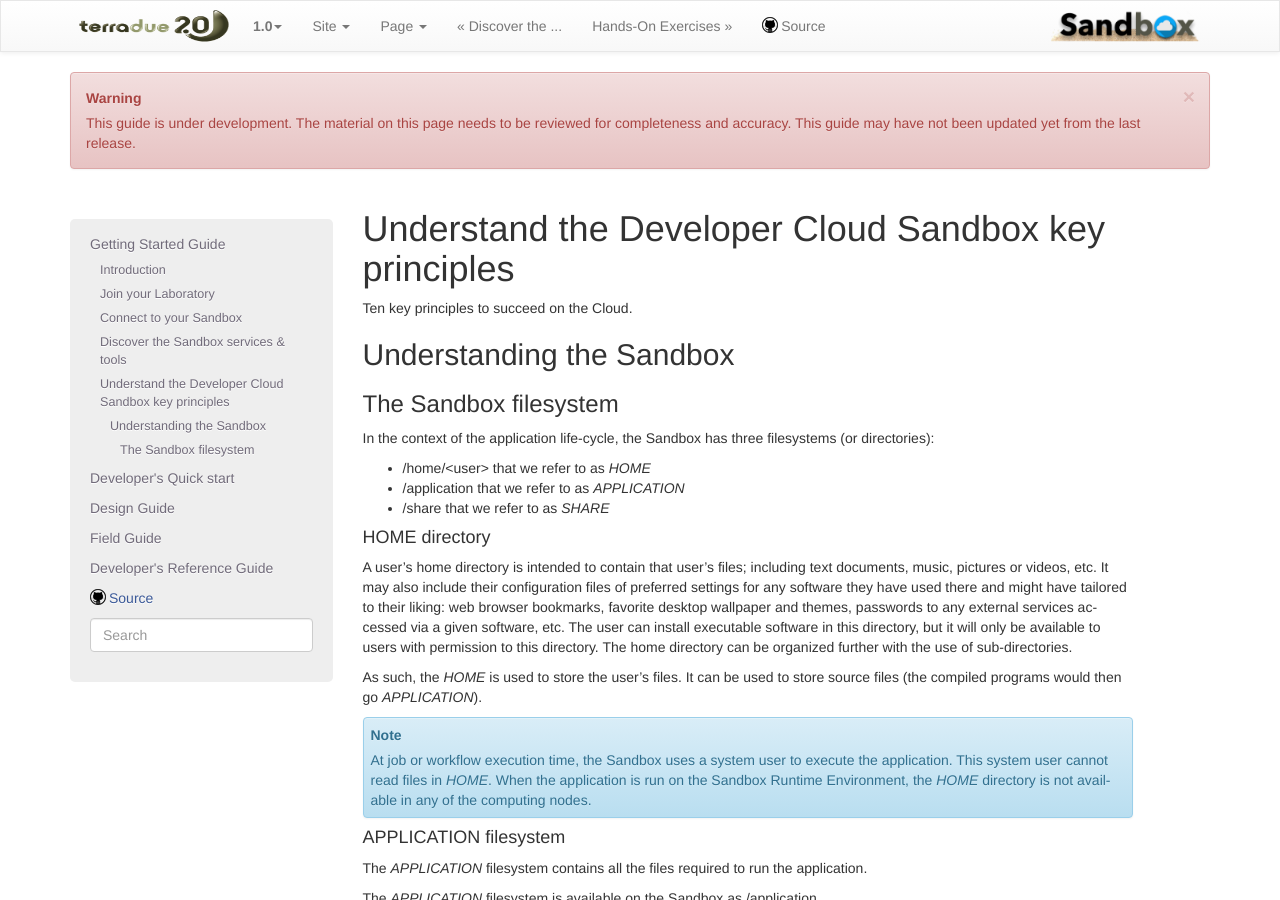
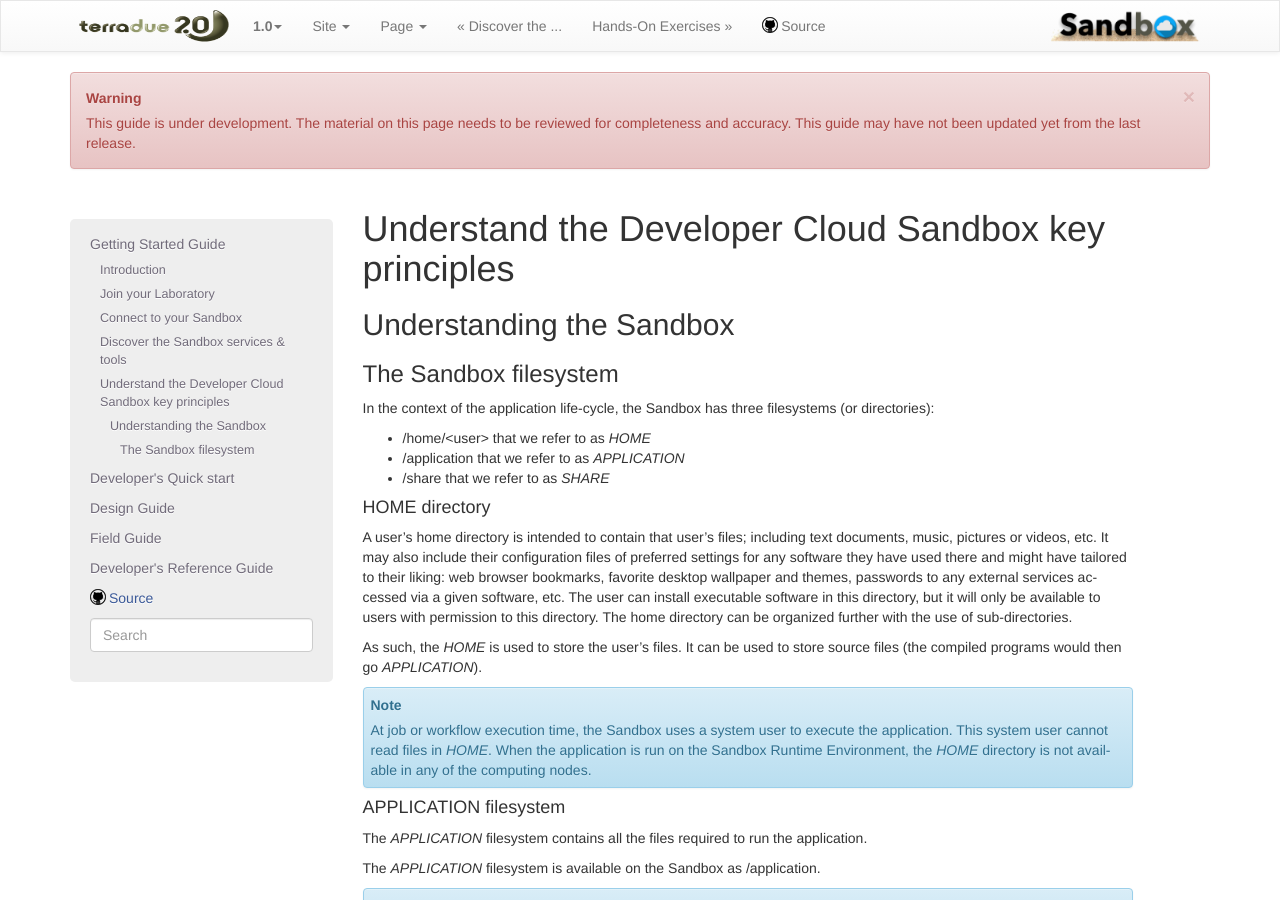
Before and after one commit to Terradue/doc-developer-sandbox, a Sphinx documentation site: the page built from source/start/principles.rst, in a window 1280 px wide and 900 px high. Built offline with Sphinx 7.4.7, drawn with Linux system fonts in a browser that asks for light colours; pages that are not in the unit, such as notebooks, are missing from menus.

Commit message:
Update principles.rst

```diff
--- a/source/start/principles.rst
+++ b/source/start/principles.rst
@@ -2,8 +2,6 @@
 
 Understand the Developer Cloud Sandbox key principles
 =====================================================
-
-Ten key principles to succeed on the Cloud.
 
 Understanding the Sandbox
 -------------------------
```
